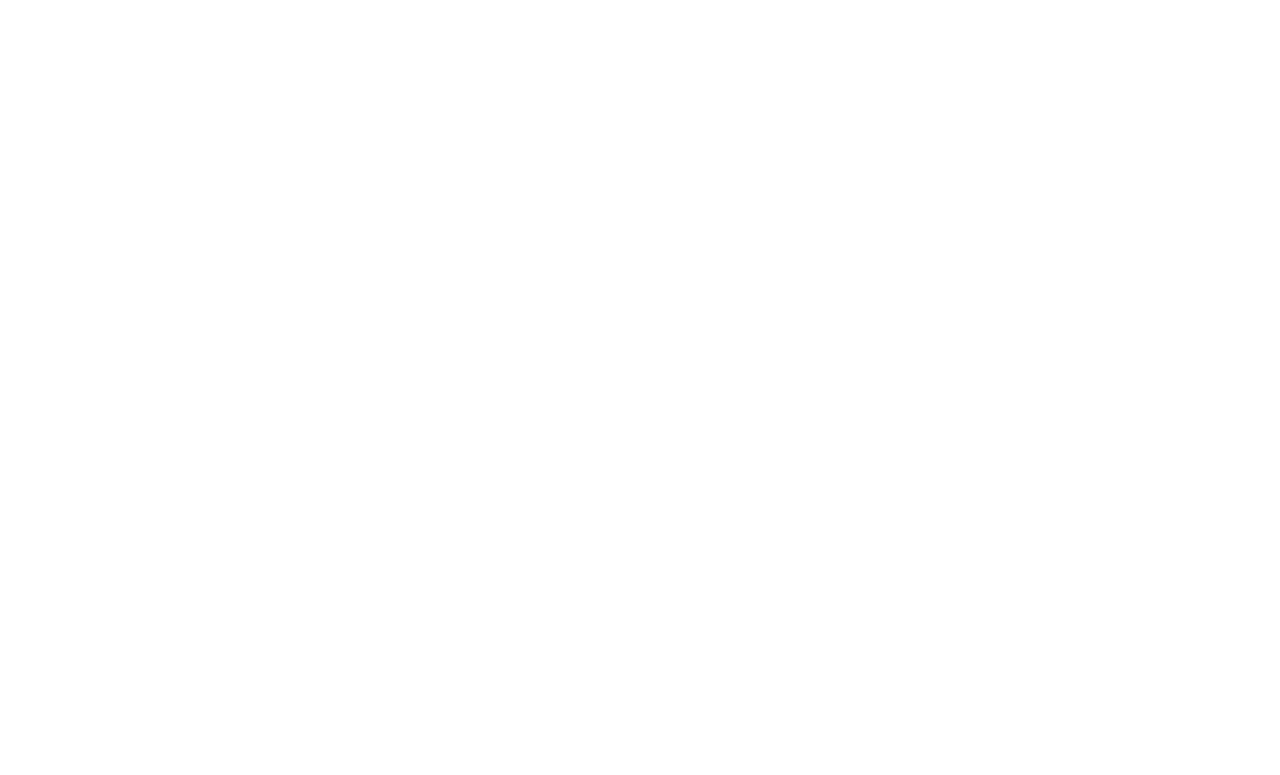
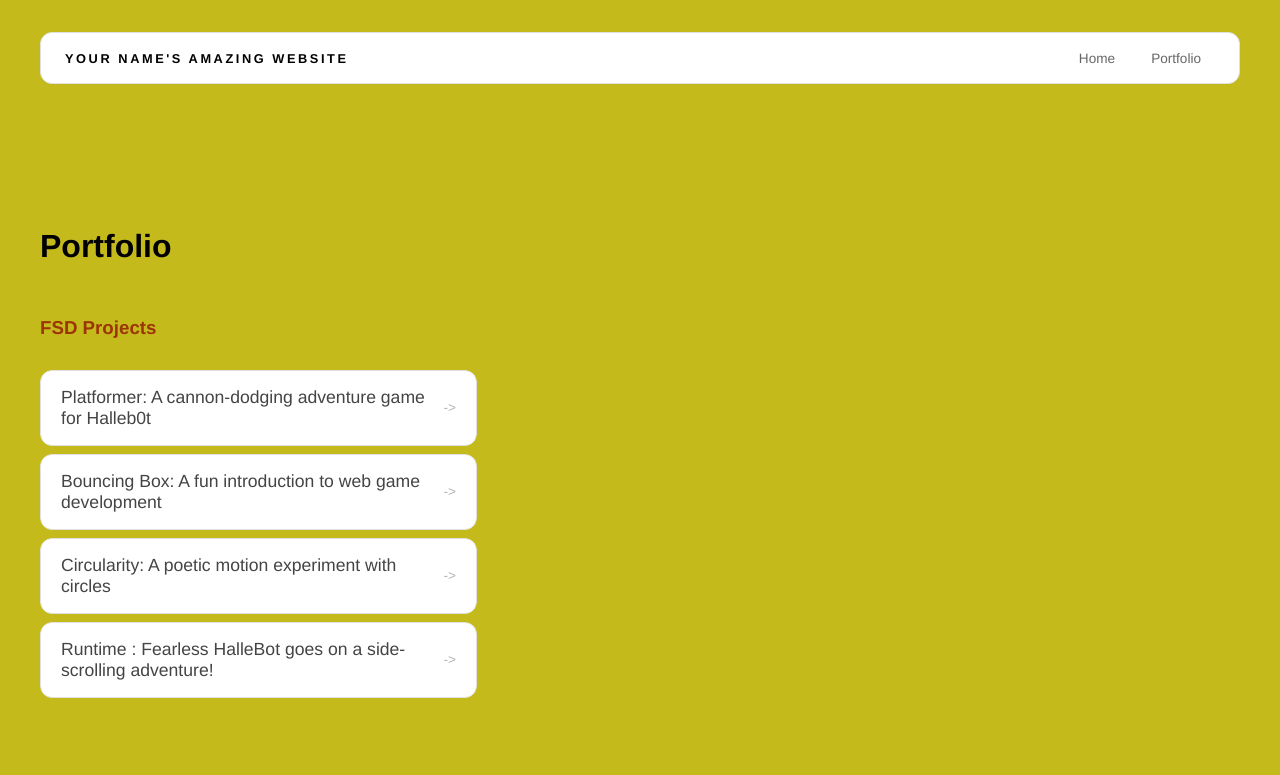
Before and after one commit to ThomasJKlindt/ThomasJKlindt.github.io, a plain HTML site: page portfolio.html in a window 1280 px wide. Drawn offline with Linux system fonts and the light colour scheme.

Commit message:
add portfolio page to website

```diff
--- a/portfolio.html
+++ b/portfolio.html
@@ -0,0 +1,55 @@
+<!DOCTYPE html>
+<html>
+
+<head>
+  <title>Thomas' Website</title>
+  <link rel="stylesheet" href="style.css" />
+</head>
+
+
+<body>
+  <!-- All content goes here -->
+  <div id="all-contents">
+    <nav>
+      <h1>Your Name's Amazing Website</h1>
+      <ul id="nav-ul">
+        <li class="nav-li">
+          <a href="index.html">Home</a>
+        </li>
+        <li class="nav-li">
+          <a href="portfolio.html">Portfolio</a>
+        </li>
+      </ul>
+    </nav>
+
+
+    <main>
+      <div class="content">
+        <h1>Portfolio</h1>
+        <h3>FSD Projects</h3>
+        <ul id="portfolio">
+          <li>
+            <a href="fsd-projects/platformer/">Platformer: A cannon-dodging adventure game for Halleb0t</a>
+          </li>
+          <li>
+            <a href="fsd-projects/bouncing-box/">Bouncing Box: A fun introduction to web game development</a>
+          </li>
+          <li>
+            <a href="fsd-projects/circularity/">Circularity: A poetic motion experiment with circles</a>
+          </li>
+          <li>
+            <a href="fsd-projects/runtime/">Runtime : Fearless HalleBot goes on a side-scrolling adventure!</a>
+          </li>
+
+        </ul>
+
+        <!-- ASD Projects will go here -->
+
+      </div>
+    </main>
+
+  </div>
+
+</body>
+
+</html>
--- a/style.css
+++ b/style.css
@@ -4,8 +4,8 @@
 
 body {
   margin: 0;
-  background: #947706;
-  color: #222;
+  background: #c5ba1c;
+  color: #9c3403;
   font-family: "Helvetica Neue", Arial, sans-serif;
 }
 
@@ -15,3 +15,183 @@ body {
   margin: 0 auto;
   padding: 32px 40px;
 }
+
+main {
+  display: grid;
+  grid-template-columns: minmax(220px, 1fr) minmax(420px, 1.6fr);
+  align-items: center;
+  min-height: calc(100vh - 160px);
+  gap: clamp(32px, 5vw, 80px);
+}
+
+.sidebar {
+  width: 100%;
+}
+
+.content {
+  display: flex;
+  flex-direction: column;
+  align-items: flex-start;
+  gap: 12px;
+}
+h2 {
+  margin: 0;
+  font-size: clamp(4rem, 10vw, 7rem);
+  line-height: 0.9;
+  font-weight: 900;
+  letter-spacing: -0.04em;
+  text-transform: uppercase;
+  color: #795302;
+}
+
+.content > p {
+  margin: 0;
+  color: #ff00d4;
+  font-size: 0.9rem;
+  text-transform: uppercase;
+  letter-spacing: 0.15em;
+  line-height: 1.4;
+}
+#interests {
+  margin-top: 32px;
+  width: 100%;
+}
+
+#interests h3 {
+  margin: 0 0 12px;
+  font-size: 0.75rem;
+  font-weight: 700;
+  text-transform: uppercase;
+  letter-spacing: 0.2em;
+  color: #3b3f02;
+}
+
+#interests ul {
+  list-style: none;
+  margin: 0;
+  padding: 0;
+  display: flex;
+  flex-wrap: wrap;
+  gap: 8px;
+}
+
+#interests li {
+  color: #ff008c;
+  font-size: 1rem;
+  font-weight: 600;
+  padding: 10px 20px;
+  background: #fff;
+  border: 1px solid #ddd;
+  border-radius: 100px;
+  transition:
+    background 0.25s ease,
+    color 0.25s ease,
+    transform 0.25s ease;
+  cursor: default;
+}
+
+#interests li:hover {
+  background: #000;
+  color: #0044ff;
+  border-color: #000;
+  transform: translateY(-2px);
+}
+nav {
+  display: flex;
+  justify-content: space-between;
+  align-items: center;
+  margin-bottom: 48px;
+  padding: 16px 24px;
+  background: #fff;
+  border: 1px solid #e0e0e0;
+  border-radius: 12px;
+}
+
+nav h1 {
+  margin: 0;
+  font-size: 0.8rem;
+  font-weight: 700;
+  text-transform: uppercase;
+  letter-spacing: 0.2em;
+  color: #000;
+}
+
+#nav-ul {
+  list-style: none;
+  display: flex;
+  gap: 8px;
+  margin: 0;
+  padding: 0;
+}
+
+.nav-li a {
+  color: #666;
+  text-decoration: none;
+  font-size: 0.85rem;
+  font-weight: 500;
+  padding: 6px 14px;
+  border-radius: 8px;
+  transition:
+    background 0.25s ease,
+    color 0.25s ease;
+}
+
+.nav-li a:hover {
+  background: #ccb90f;
+  color: #ff00d4;
+}
+/* Portfolio styles */
+.content h1 {
+  color: black;
+}
+
+#portfolio {
+  list-style: none;
+  margin: 0;
+  padding: 0;
+  width: 100%;
+  display: flex;
+  flex-direction: column;
+  gap: 8px;
+}
+
+#portfolio li {
+  border-radius: 12px;
+  overflow: hidden;
+}
+
+#portfolio a {
+  display: flex;
+  justify-content: space-between;
+  align-items: center;
+  text-decoration: none;
+  color: #444;
+  padding: 16px 20px;
+  font-size: 1.1rem;
+  font-weight: 500;
+  background: #fff;
+  border: 1px solid #e0e0e0;
+  border-radius: 12px;
+  transition:
+    background 0.25s ease,
+    color 0.25s ease,
+    transform 0.25s ease;
+}
+
+#portfolio a:hover {
+  background: #000;
+  color: #fff;
+  transform: translateX(4px);
+}
+
+#portfolio a::after {
+  content: "->";
+  font-size: 0.85rem;
+  opacity: 0.4;
+  transition: opacity 0.25s ease;
+  white-space: nowrap;
+}
+
+#portfolio a:hover::after {
+  opacity: 1;
+}
```
Also changed, not shown: index.html (+27 -1 lines).
